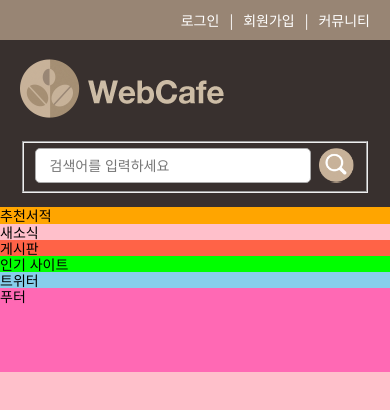
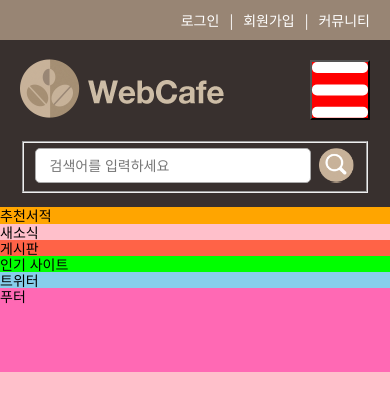
Before and after one commit to csjv95/FDS15.RWD, a plain HTML site: page index.html in a window 390 px wide. Drawn offline with Linux system fonts and the light colour scheme.

Commit message:
docs : mobile menu buttton code

```diff
--- a/css/style/small.css
+++ b/css/style/small.css
@@ -5,16 +5,13 @@ body{
   .appHeader, .appMain, .appFooter{
     width: 100%;
   }
-  .appNavigation{
-    position: fixed;
+   .appNavigation{
+    /* position: fixed;
     top: 0;
     left: 0;
     width: 70vw;
     height: 100vh;
-    transform:translate(-100%);
-  }
-  .book, .news, .board, .favorite, .twitter{
-    width: 100%;
+    transform:translate(-100%); */
   }
   /* 헤더 */
   .appHeader{
@@ -57,4 +54,53 @@ body{
     left: 0;
     background-image: url(./../images/btn_search.png);
     background-size: contain;
+  }.appNavigation {
+    position: relative;
   }
+  /* 메뉴 제어버튼 */
+  .buttonBurger {
+    width: 60px;
+    height: 60px;
+    background-color: red;
+    position: absolute;
+    top: 60px;
+    right: 20px;
+
+  }
+  .burgerBar {
+    position: absolute;
+    left: 0;
+    width: 100%;
+    height: 20%;
+    background-color: #fff;
+    display: block;
+
+  }
+  .positionTop {
+    top: 0;
+  }
+  .positionMiddle {
+    top: 50%;
+    transform: translateY(-50%);
+  }
+  .positionBottom {
+    top: 100%;
+    transform: translateY(-100%);
+  }
+  .round {
+    border-radius: 5px;
+  }
+  /* 메인 메뉴 */
+  .menu__list {
+    background-color: tan;
+    position: fixed;
+    top:0;
+    left:0;
+    width:70vw;
+    height: 100vh;
+    transform: translate(-100%);
+  }
+  /* 메인 컨텐트 */
+  .book,.news,.board,.favorite,.twitter {
+    width: 100%;
+  }
```
